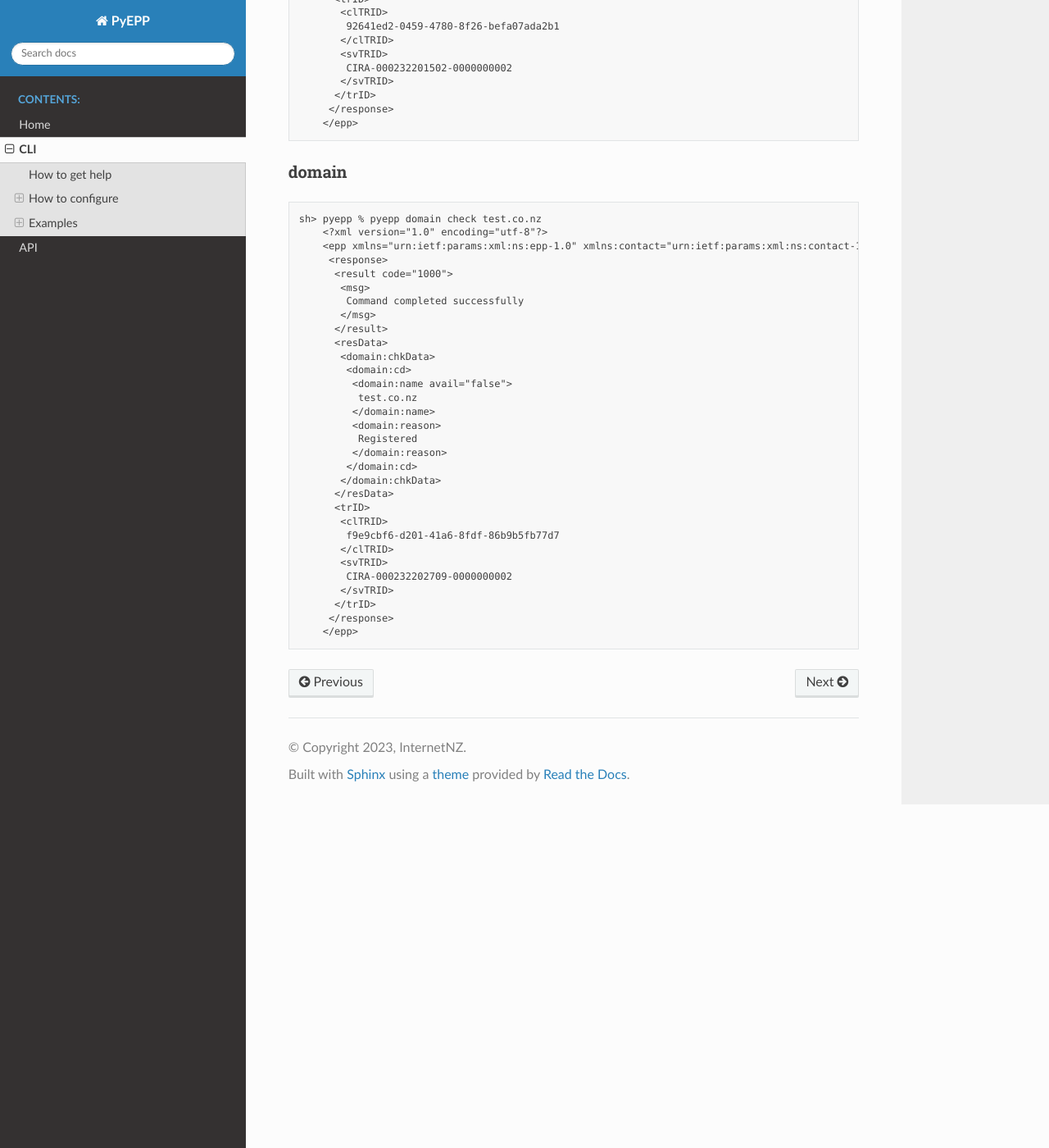
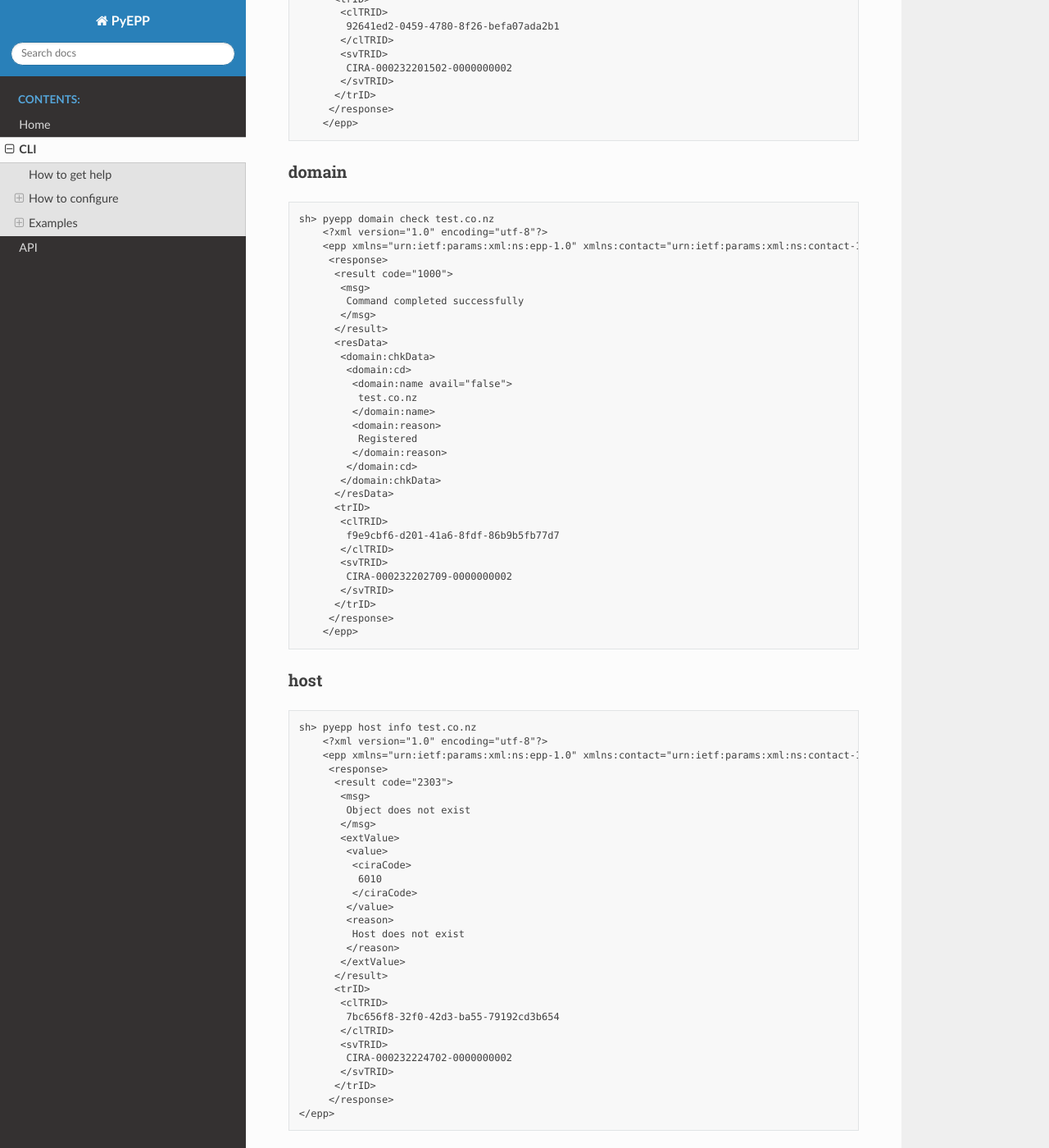
Before and after one commit to InternetNZ/pyepp, a Sphinx documentation site: the page built from docs/cli.rst, in a window 1280 px wide and 1400 px high, scrolled down 2976 px. Shown: the whole window at 82% size. Built offline with Sphinx 7.4.7 and the Read the Docs theme 2.0.0, drawn with Linux system fonts in a browser that asks for light colours.

Commit message:
added host usage example

```diff
--- a/docs/cli.rst
+++ b/docs/cli.rst
@@ -201,3 +201,38 @@
           </trID>
          </response>
         </epp>
+
+host
+^^^^^^^^^^^
+
+.. code-block:: text
+
+    sh> pyepp host info test.co.nz
+        <?xml version="1.0" encoding="utf-8"?>
+        <epp xmlns="urn:ietf:params:xml:ns:epp-1.0" xmlns:contact="urn:ietf:params:xml:ns:contact-1.0" xmlns:domain="urn:ietf:params:xml:ns:domain-1.0" xmlns:host="urn:ietf:params:xml:ns:host-1.0" xmlns:rgp="urn:ietf:params:xml:ns:rgp-1.0" xmlns:secDNS="urn:ietf:params:xml:ns:secDNS-1.1">
+         <response>
+          <result code="2303">
+           <msg>
+            Object does not exist
+           </msg>
+           <extValue>
+            <value>
+             <ciraCode>
+              6010
+             </ciraCode>
+            </value>
+            <reason>
+             Host does not exist
+            </reason>
+           </extValue>
+          </result>
+          <trID>
+           <clTRID>
+            7bc656f8-32f0-42d3-ba55-79192cd3b654
+           </clTRID>
+           <svTRID>
+            CIRA-000232224702-0000000002
+           </svTRID>
+          </trID>
+         </response>
+    </epp>
```
Also changed, not shown: other parts of docs/cli.rst (+1 -1 lines).
